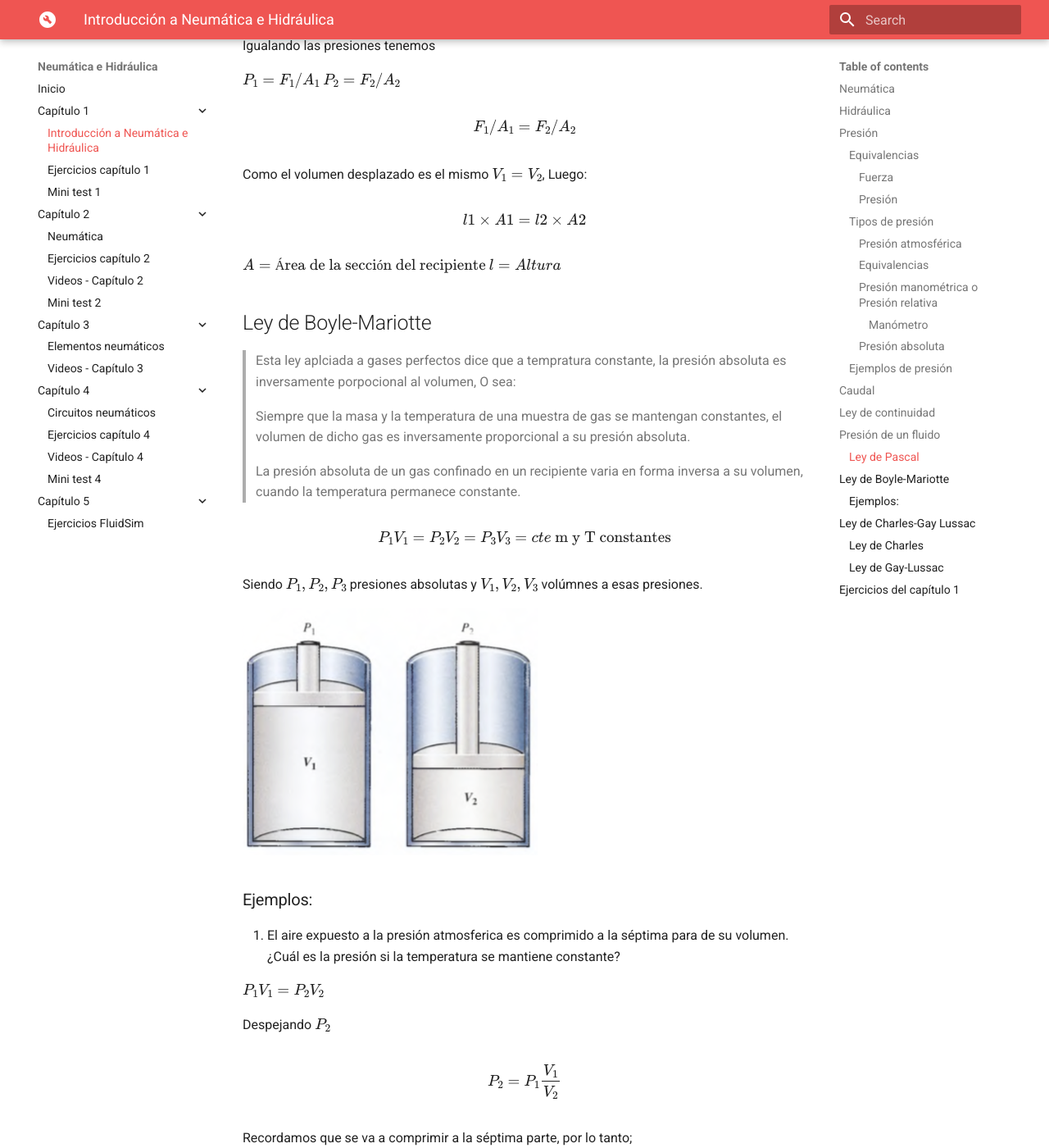
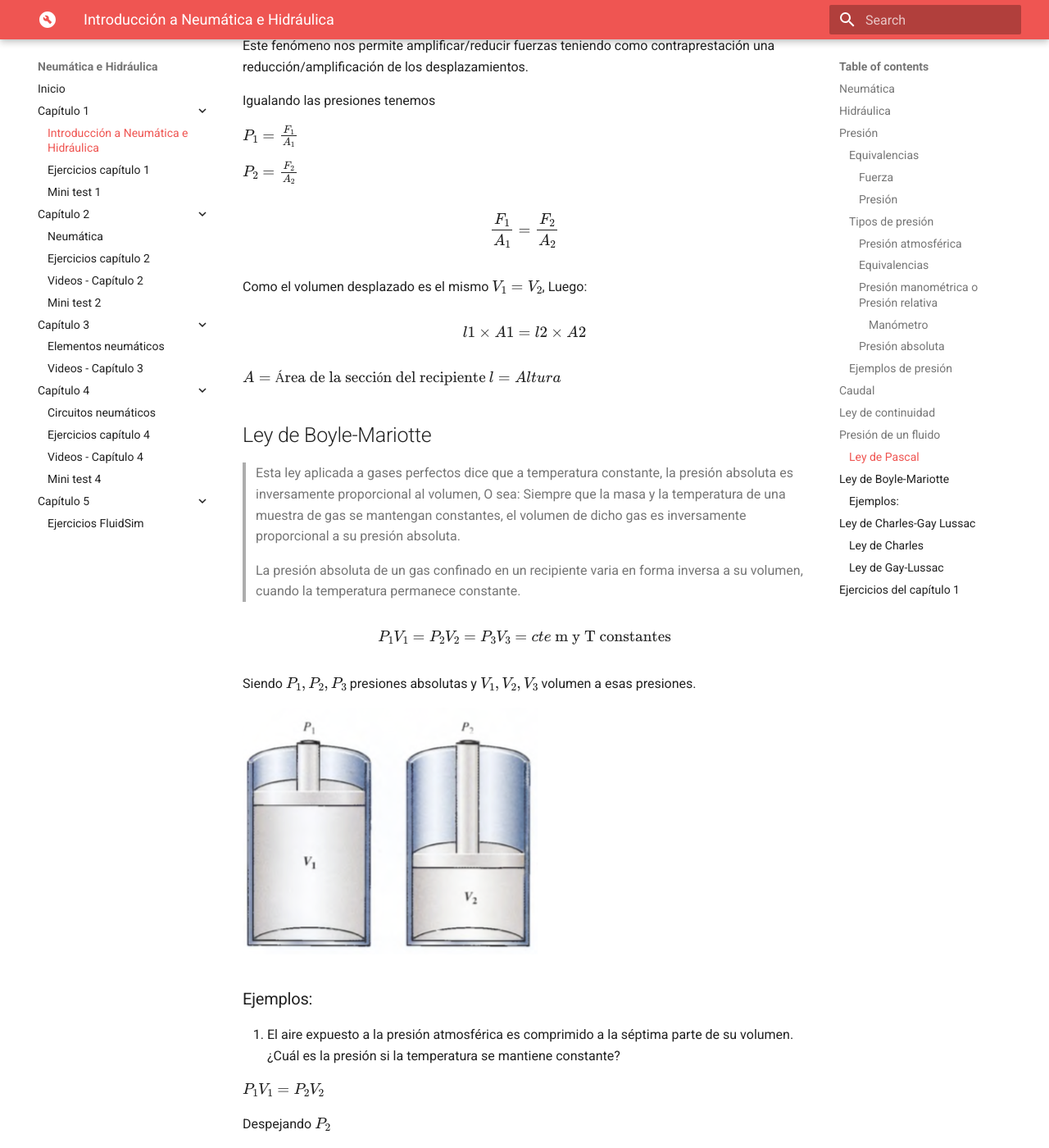
Before and after one commit to jalmx/pneumatic_book, an MkDocs documentation site: the page built from docs/capitulo1/index.md, in a window 1280 px wide and 1400 px high, scrolled down 10607 px. Shown: the whole window at 82% size. Built offline with MkDocs 1.6.1 and Material for MkDocs 9.7.7, drawn with Linux system fonts in a browser that asks for light colours; some of the changed text lies outside the part shown.

Commit message:
fix: ortog

```diff
--- a/docs/capitulo1/index.md
+++ b/docs/capitulo1/index.md
@@ -84,7 +84,7 @@ $$1 \text{ pascal (Pa)} = 1 \text{ Newton por metro cuadrado} (N/m^2)$$
 
 $$1kPa = 1,000 N/m^2$$
 
-$$1bar = 1MPa=0,9869 atm=1,01972 kgf/cm^2$$
+$$1bar = 1MPa=0.9869 atm=1,01972 kgf/cm^2$$
 
 ### Tipos de presión
 
@@ -177,9 +177,11 @@ Por lo tanto, nos da una presión de $39.032kPa$, sobre el gas.
 
 Ahora para obtener la presión manométrica debemos saber sumar 1 atmósfera, que es a $101.325kPa$
 
+> La presión manométrica $P_{manométrica}$ es la presión absoluta $P_{absoluta}$ menos la presión atmosférica $P_{atm}$; por tanto, es la presión debida solo al peso del pistón
+
 $$Presión_{manométrica} = 101.325kPa + 39.032kPa = 140.357kPa$$
 
-> ✅ La presión manométrica es 140.357kPa
+> ✅ La presión manométrica es $140.357kPa$
 
 ## Caudal
 
@@ -227,7 +229,7 @@ $A= \text{Área transversal}$
 
 ### Ley de Pascal
 
-Cualquier líquido en un recipiente abierto, por ejemplo, está sujeto a la presión atmos­férica además de la presión debida a su propio peso. Puesto que el líquido es relativamente incompresible, la presión externa de la atmósfera se trasmite por igual a todo el volumen del líquido. Se conoce como **ley de Pascal**. En general, se enuncia como sigue:
+Cualquier líquido en un recipiente abierto, por ejemplo, está sujeto a la presión atmosférica además de la presión debida a su propio peso. Puesto que el líquido es relativamente incompresible, la presión externa de la atmósfera se trasmite por igual a todo el volumen del líquido. Se conoce como **ley de Pascal**. En general, se enuncia como sigue:
 
 > Una presión externa aplicada a un fluido confinado se transmite uniformemente a través del volumen de un líquido.
 
@@ -239,10 +241,11 @@ Este fenómeno nos permite amplificar/reducir fuerzas teniendo como contraprest
 
 Igualando las presiones tenemos
 
-$P_1 =F_1 /A_1$
-$P_2= F_2 / A_2$
+$P_1 =\frac{F_1}{A_1}$
 
-$$F_1 /A_1 = F_2 / A_2$$
+$P_2= \frac{F_2}{A_2}$
+
+$$\frac{F_1}{A_1} = \frac{F_2}{A_2}$$
 
 Como el volumen desplazado es el mismo $V_1 = V_2$, Luego:
 
@@ -253,21 +256,20 @@ $l = Altura$
 
 ## Ley de Boyle-Mariotte
 
-> Esta ley aplciada a gases perfectos dice que a tempratura constante, la presión absoluta es inversamente porpocional al volumen, O sea:
-
+> Esta ley aplicada a gases perfectos dice que a temperatura constante, la presión absoluta es inversamente proporcional al volumen, O sea:
 > Siempre que la masa y la temperatura de una mues­tra de gas se mantengan constantes, el volumen de dicho gas es inversamente proporcional a su presión absoluta.
 
 > La presión absoluta de un gas confinado en un recipiente varia en forma inversa a su volumen, cuando la temperatura permanece constante.
 
 $$P_1V_1 = P_2V_2=P_3V_3 = cte \text{ m y T constantes}$$
 
-Siendo $P_1,P_2,P_3$ presiones absolutas y $V_1,V_2,V_3$ volúmnes a esas presiones.
+Siendo $P_1,P_2,P_3$ presiones absolutas y $V_1,V_2,V_3$ volumen a esas presiones.
 
 ![fig 4](fig4.png)
 
 ### Ejemplos:
 
-1. El aire expuesto a la presión atmosferica es comprimido a la séptima para de su volumen. ¿Cuál es la presión si la temperatura se mantiene constante?
+1. El aire expuesto a la presión atmosférica es comprimido a la séptima parte de su volumen. ¿Cuál es la presión si la temperatura se mantiene constante?
 
 $P_1V_1 = P_2V_2$
 
@@ -279,10 +281,11 @@ Recordamos que se va a comprimir a la séptima parte, por lo tanto;
 
 $V_2 = 1/7$
 
-Para la presión 1, tnemos que es la presión atmosférica
+Para la presión 1, tenemos que es la presión atmosférica
 
-$P_1= 100kPa = 1 bar$
-$P_2= 1 *7 = 700kPa = 7\text{ bar absoluto}$
+$P_1= 101.325kPa = 1 atm$
+
+$$P_2= (101.325kPa)(\frac{1}{7}) = 709.275kPa$$
 
 1. Partiendo con $40 cm^3$ de gas confinado a una presión manométrica de $3 kg/cm^2$, fig. 1-5 A, ¿Cuál será el volumen final después de que el gas haya sido comprimido cuatro veces menor?
 
@@ -308,7 +311,7 @@ La relación entre el volumen de un gas y su temperatura, al pasar de un estado
 
 ### Ley de Charles
 
-> Mientras la masa y la presión de un gas se mantengan cons­ tantes, el volumen de dicho gas es directamente proporcional a su tempera­ tura absoluta.
+> Mientras la masa y la presión de un gas se mantengan cons­tantes, el volumen de dicho gas es directamente proporcional a su tempera­ tura absoluta.
 
 > A presión constante, la razón entre el volumen y la temperatura absoluta de un gas se mantiene constante. O lo que es lo mismo, el volumen es directamente proporcional a la temperatura absoluta.
 
@@ -323,7 +326,7 @@ $$
 
 ### Ley de Gay-Lussac
 
-> Si el volumen de una muestra de gas permanece constan­te, la presión absoluta de dicho gas es directamente proporcional a su tempe­ ratura absoluta.
+> Si el volumen de una muestra de gas permanece constan­te, la presión absoluta de dicho gas es directamente proporcional a su tempe­ratura absoluta.
 
 $$
 \frac{P_1}{T1} = \frac{P_2}{T2} =\frac{P_3}{T3} = etc \text{ m y V constantes}
--- a/mkdocs.yml
+++ b/mkdocs.yml
@@ -32,9 +32,13 @@ theme:
     repo: fontawesome/brands/github
   features:
     - navigation.expand
+    - navigation.footer
+    - content.code.copy
+
 markdown_extensions:
   - pymdownx.arithmatex:
       generic: true
+
 
 extra_javascript:
   - javascripts/mathjax.js
```
Also changed, not shown: other parts of docs/capitulo1/index.md (+1 -1 lines), README.md (+8 -0 lines), docs/capitulo2/index.md (+1 -1 lines), pyproject.toml (added, +16 -0 lines), 4 other files.
